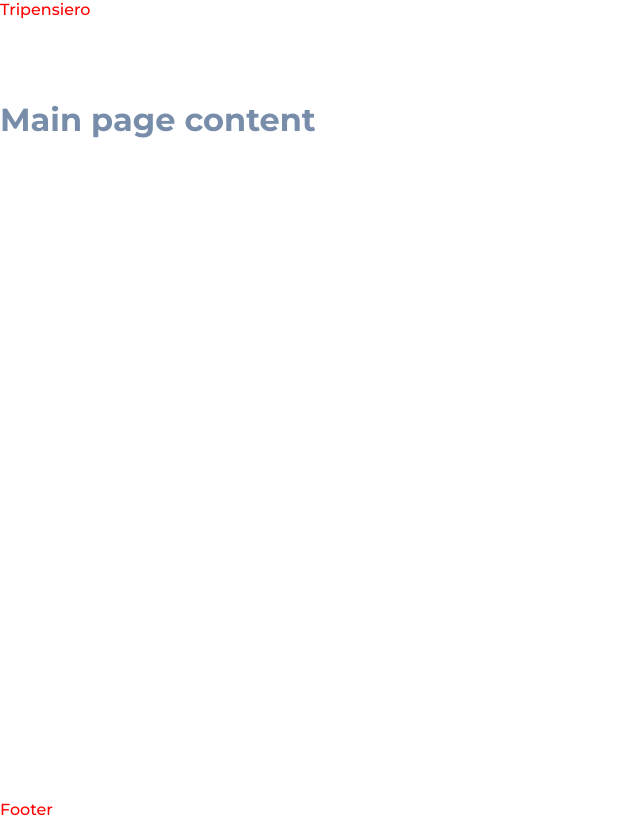
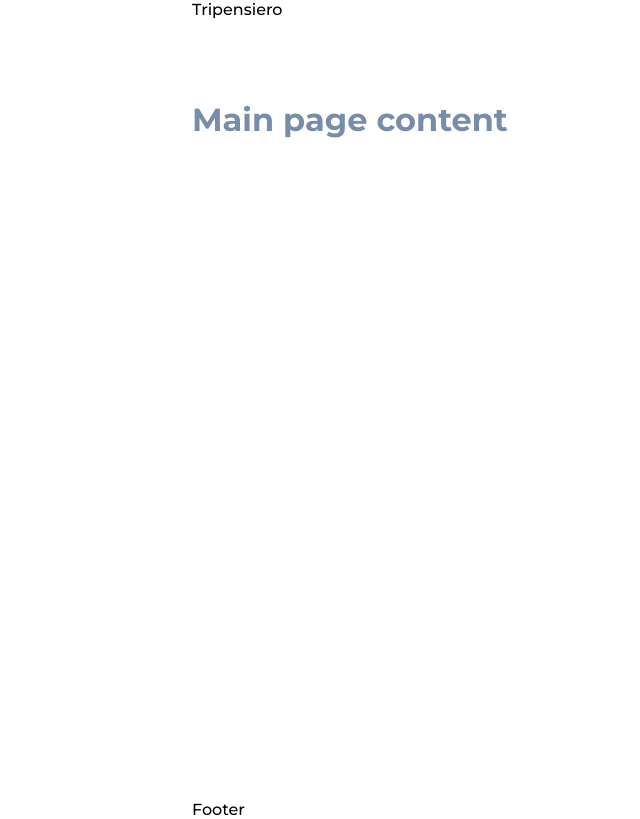
Before and after one commit to branila/tripensiero, a SvelteKit app: page / in a window 1280 px wide. Shown: the whole page, without its empty margins (0-640 px from the left). Built offline with nearby package versions, Linux system fonts and the light colour scheme.

Commit message:
changes to the main layout file

```diff
--- a/src/app.css
+++ b/src/app.css
@@ -5,7 +5,6 @@
   margin: 0;
   padding: 0;
   box-sizing: border-box;
-  color: red;
 }
 
 :root {
--- a/src/routes/+layout.svelte
+++ b/src/routes/+layout.svelte
@@ -5,16 +5,22 @@
   import Footer from './Footer.svelte'
 </script>
 
-<Navbar/>
+<div class="outer-container">
+  <Navbar/>
 
-<div class="container">
-  <slot/>
+  <div class="inner-container">
+    <slot/>
+  </div>
+
+  <Footer/>
 </div>
 
-<Footer/>
-
 <style>
-  .container {
+  .inner-container {
     min-height: calc(100svh - 100px);
   }
+
+  .outer-container {
+    padding: 0 clamp(50px, 15vw, 15vw);
+  }
 </style>
```
